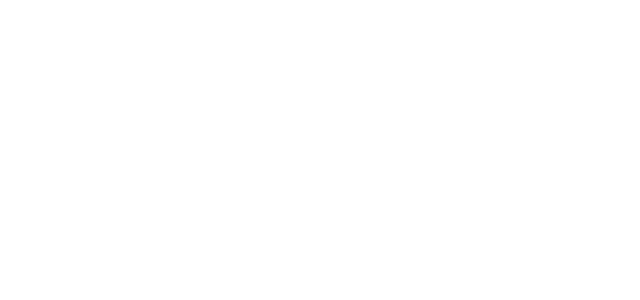
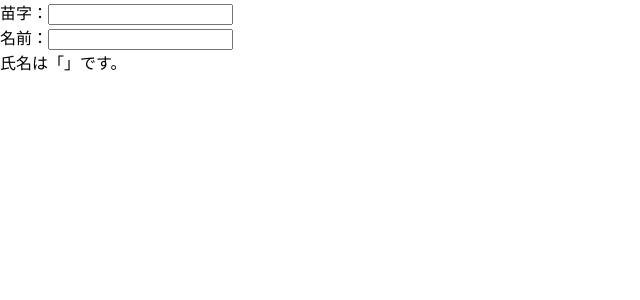
Before and after one commit to hafilog/vue-sample, a Nuxt app: page /sample/storeWatch in a window 1280 px wide. Before the commit this address had no page. Shown: the top 300 px of the page, without its empty margins (0-640 px from the left). Built offline with nearby package versions, Linux system fonts and the light colour scheme.

Commit message:
storeのstateの更新を検知する方法

```diff
--- /dev/null
+++ b/components/pages/sample/StoreWatchPage.vue
@@ -0,0 +1,39 @@
+<template>
+  <div>
+    <div>苗字：<input v-model="lastName"></div>
+    <div>名前：<input v-model="firstName"></div>
+    <div>氏名は「{{ fullName }}」です。</div>
+  </div>
+</template>
+
+<script>
+import { mapMutations, mapState } from 'vuex'
+
+export default {
+  data () {
+    return {
+      lastName: '',
+      firstName: ''
+    }
+  },
+  computed: {
+    ...mapState('sample/storeWatch', [
+      'fullName'
+    ])
+  },
+  watch: {
+    lastName (val) {
+      this.setLastName(val)
+    },
+    firstName (val) {
+      this.setFirstName(val)
+    }
+  },
+  methods: {
+    ...mapMutations('sample/storeWatch', [
+      'setLastName',
+      'setFirstName'
+    ])
+  }
+}
+</script>
--- a/nuxt.config.js
+++ b/nuxt.config.js
@@ -33,6 +33,7 @@
   ** Plugins to load before mounting the App
   */
   plugins: [
+    '~/plugins/storeWatchPlugin'
   ],
 
   /*
--- /dev/null
+++ b/pages/sample/storeWatch.vue
@@ -0,0 +1,15 @@
+<template>
+  <store-watch-page />
+</template>
+
+<script>
+import StoreWatchPage from '~/components/pages/sample/StoreWatchPage.vue'
+
+export default {
+  components: {
+    StoreWatchPage
+  }
+}
+</script>
+
+<style></style>
--- /dev/null
+++ b/plugins/storeWatchPlugin.js
@@ -0,0 +1,8 @@
+export default function storeWatchPlugin ({ store }) {
+  store.watch(state => {
+    const { lastName, firstName } = state.sample.storeWatch
+    return `${lastName} ${firstName}`
+  }, val => {
+    store.commit('sample/storeWatch/setFullName', val)
+  })
+}
--- /dev/null
+++ b/store/index.js
@@ -0,0 +1,5 @@
+import sample from './sample'
+
+export default {
+  sample
+}
--- /dev/null
+++ b/store/sample/index.js
@@ -0,0 +1,5 @@
+import storeWatch from './storeWatch'
+
+export default {
+  storeWatch
+}
--- /dev/null
+++ b/store/sample/storeWatch/getters.js
@@ -0,0 +1,4 @@
+export function fullName (state) {
+  const { lastName, firstName } = state
+  return `${lastName} ${firstName}`
+}
--- /dev/null
+++ b/store/sample/storeWatch/index.js
@@ -0,0 +1,10 @@
+import state from './state'
+import * as mutations from './mutations'
+import * as getters from './getters'
+
+export default {
+  namespaced: true,
+  state,
+  mutations,
+  getters
+}
--- /dev/null
+++ b/store/sample/storeWatch/mutations.js
@@ -0,0 +1,11 @@
+export function setLastName(state, val) {
+  state.lastName = val
+}
+
+export function setFirstName(state, val) {
+  state.firstName = val
+}
+
+export function setFullName(state, val) {
+  state.fullName = val
+}
--- /dev/null
+++ b/store/sample/storeWatch/state.js
@@ -0,0 +1,5 @@
+export default () => ({
+  lastName: '',
+  firstName: '',
+  fullName: ''
+})
```
Also changed, not shown: .eslintrc.js.
